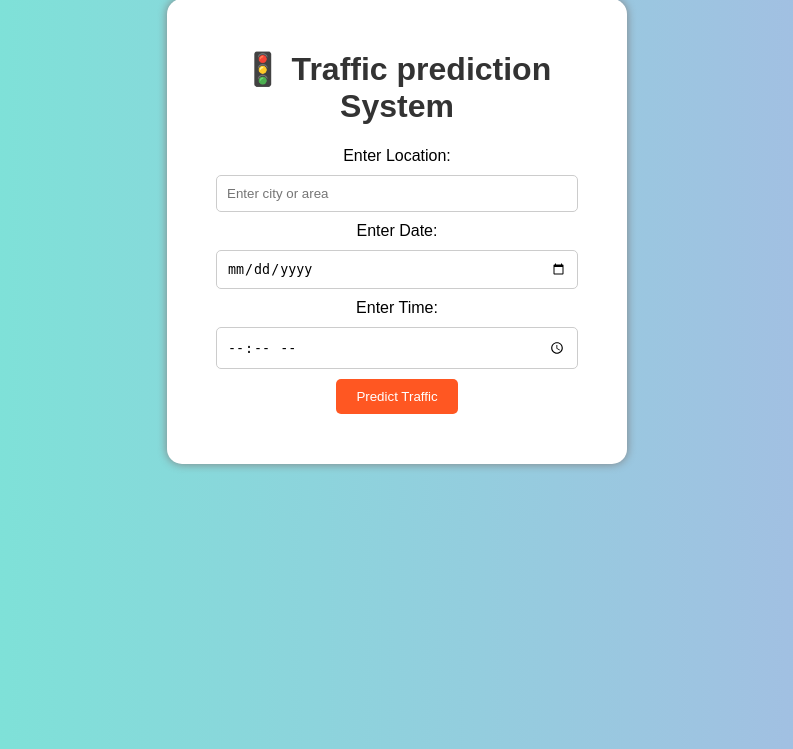
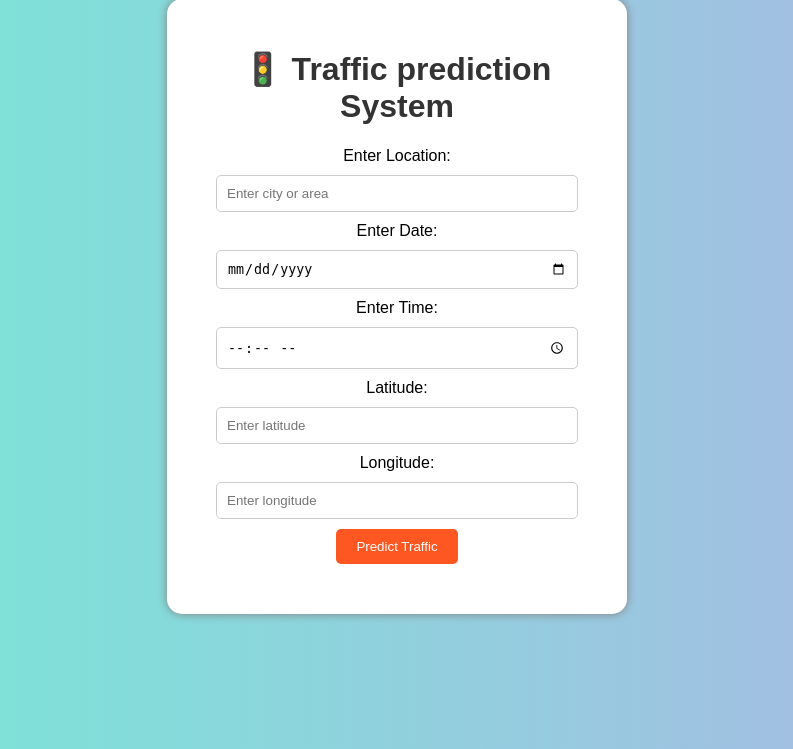
Before and after one commit to srihasiniKotagiri/real_time_project, a Flask app: page / in a window 1280 px wide. Shown: the part 51-800 px from the top of the page, without its empty margins (243-1036 px from the left). Run offline with Flask 3, Linux system fonts and the light colour scheme.

Commit message:
Update index.html

```diff
--- a/project/templates/index.html
+++ b/project/templates/index.html
@@ -19,11 +19,24 @@
 
         <label>Enter Time:</label>
         <input type="time" id="time">
-<form action="/predict" method="POST">
+
+
+  <form action="/predict" method="POST">
 
 
 
+    <label>Latitude:</label>
+    <input type="text" id="latitude" name="latitude" placeholder="Enter latitude">
+
+    <label>Longitude:</label>
+    <input type="text" id="longitude" name="longitude" placeholder="Enter longitude">
+
+
     <button type="submit">Predict Traffic</button>
+
+</form>
+
+
 
 </form>
 
```
